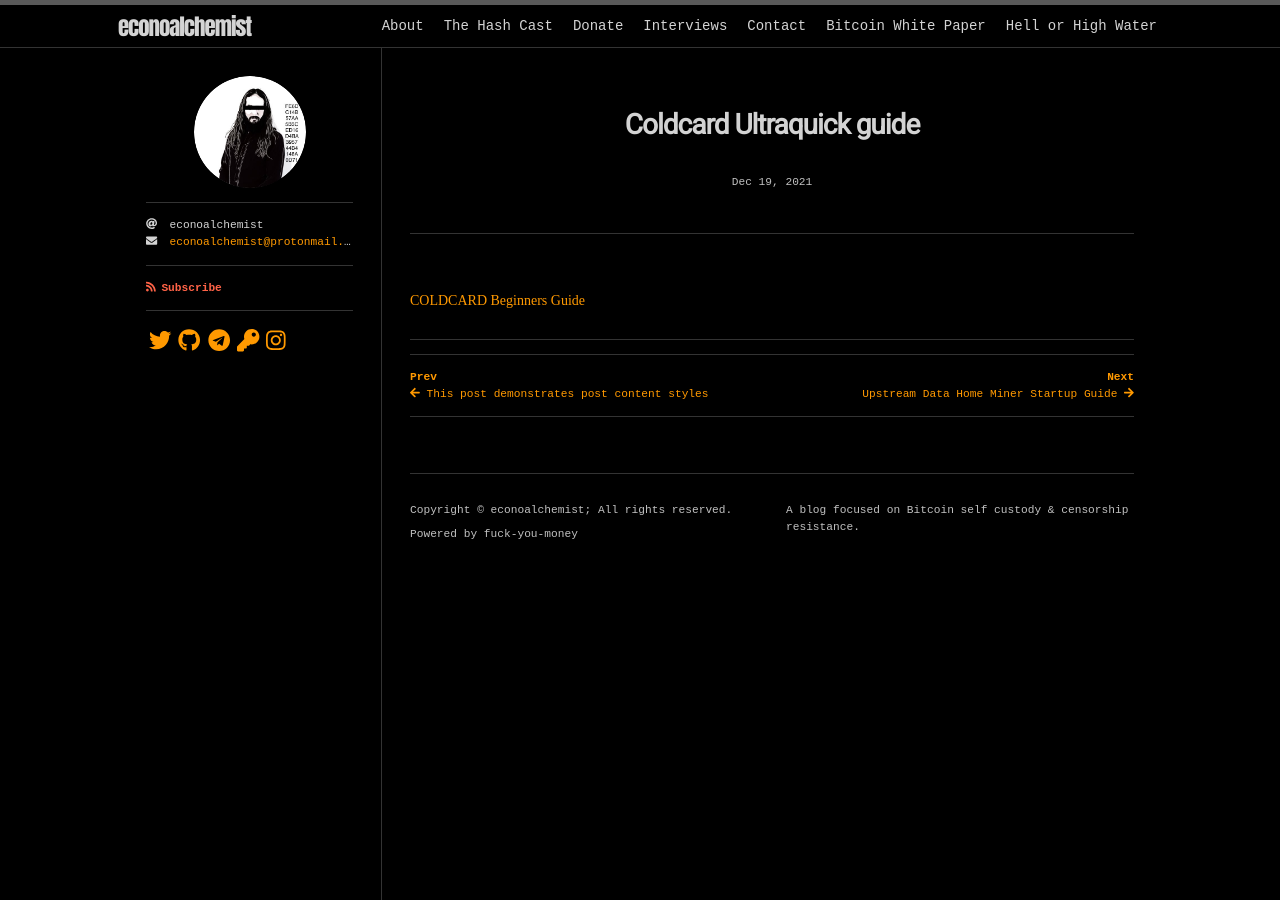
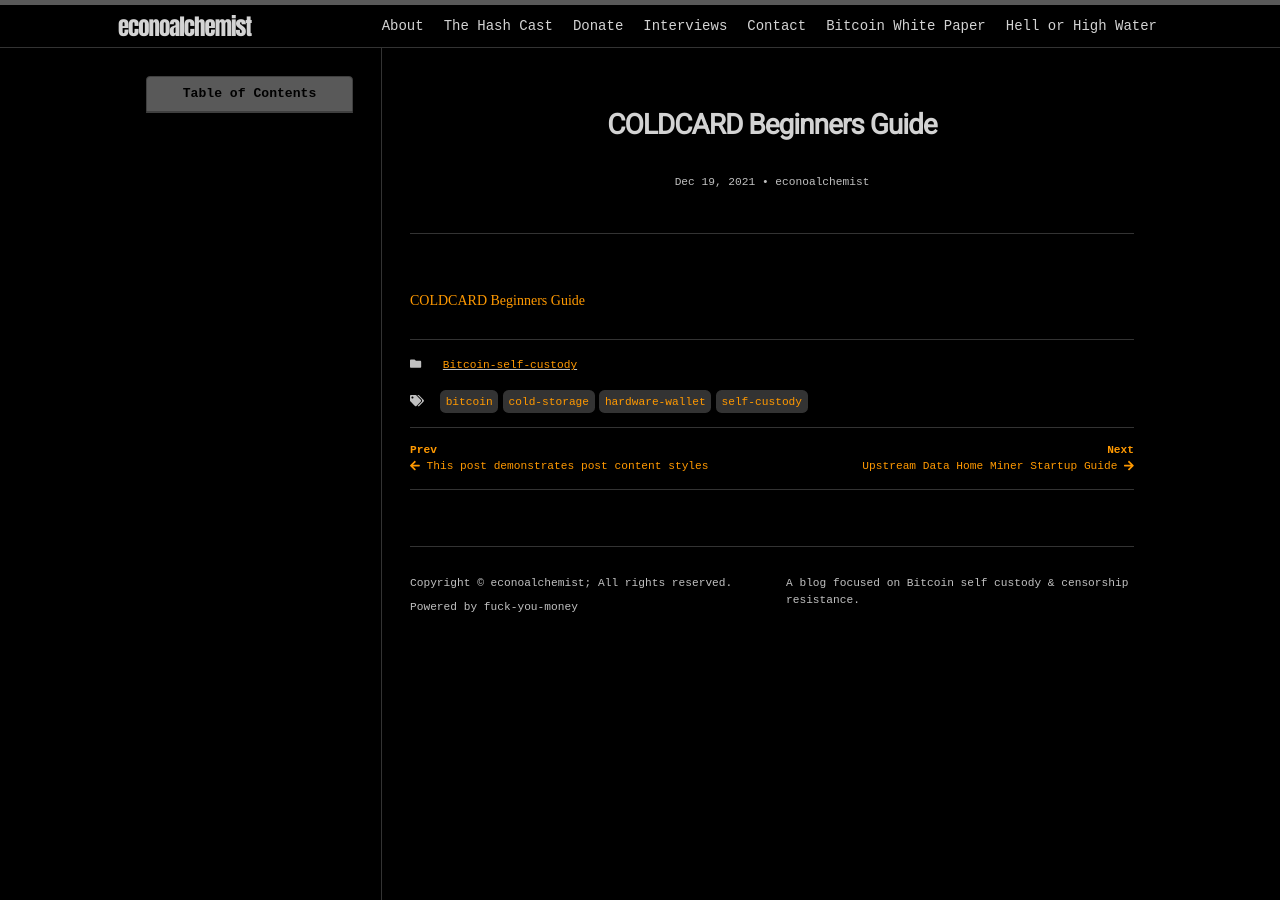
Before and after one commit to econoalchemist/econoalchemist.github.io, a Jekyll site: the page built from _posts/2021-12-19-COLDCARD-UltraQuick Guide.md, in a window 1280 px wide. Built offline with Jekyll 4.4.1, drawn with Linux system fonts in a browser that asks for light colours; nearby versions of some CDN libraries; some web fonts are replaced; our own code applies the rules of GitHub Pages for plain Markdown files.

Commit message:
Update 2021-12-19-COLDCARD-UltraQuick Guide.md

```diff
--- a/_posts/2021-12-19-COLDCARD-UltraQuick Guide.md
+++ b/_posts/2021-12-19-COLDCARD-UltraQuick Guide.md
@@ -1 +1,11 @@
+---
+layout: post
+toc: true
+title: "COLDCARD Beginners Guide"
+categories: Bitcoin-self-custody
+tags: [bitcoin, self custody, hardware wallet, cold storage]
+author:
+  - econoalchemist
+---
+
 [COLDCARD Beginners Guide](https://econoalchemist.github.io/COLDCARD-UltraQuick/)
```
